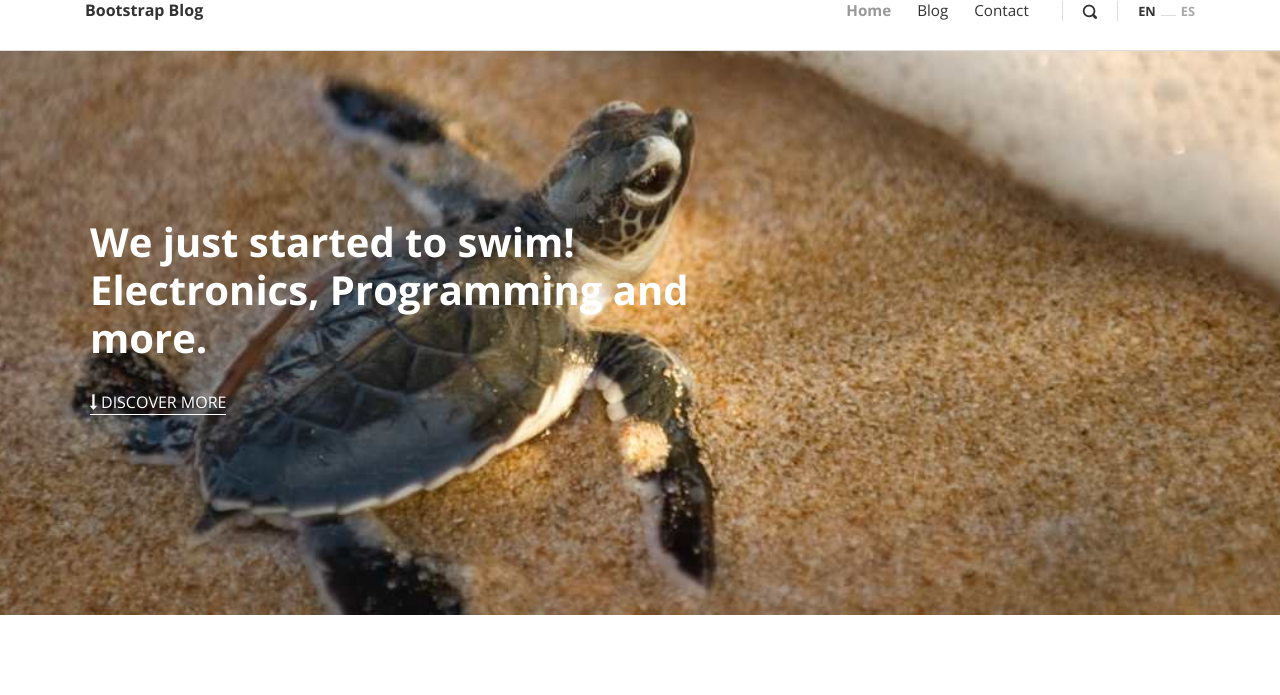
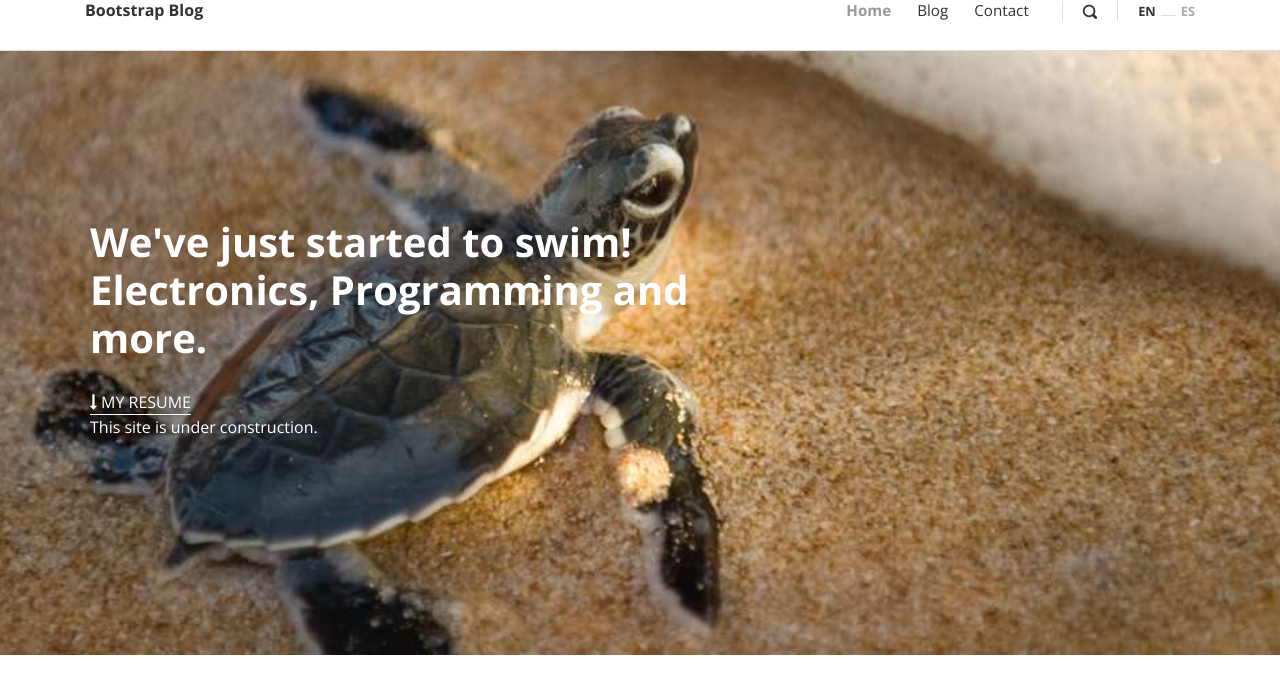
Before and after one commit to caesarorz/blog, a Django app: page / in a window 1280 px wide. Shown: the part 30-725 px from the top of the page. Run offline with Django 3.2, Linux system fonts and the light colour scheme; data comes from the database, SQL or seed files in the repository; some libraries are stand-ins or nearby versions.

Commit message:
Fix template

```diff
--- a/templates/index.html
+++ b/templates/index.html
@@ -9,7 +9,8 @@
       <div class="container">
         <div class="row">
           <div class="col-lg-7">
-            <h1>We just started to swim! Electronics, Programming and more.</h1><a href=".intro" class="hero-link link-scroll"><i class="fa fa-long-arrow-down"></i> Discover More</a>
+            <h1>We've just started to swim! Electronics, Programming and more.</h1><a href=".intro" class="hero-link link-scroll"><i class="fa fa-long-arrow-down"></i> My Resume</a>
+            <p>This site is under construction.</p>
           </div>
       </div>
     </section>
```
